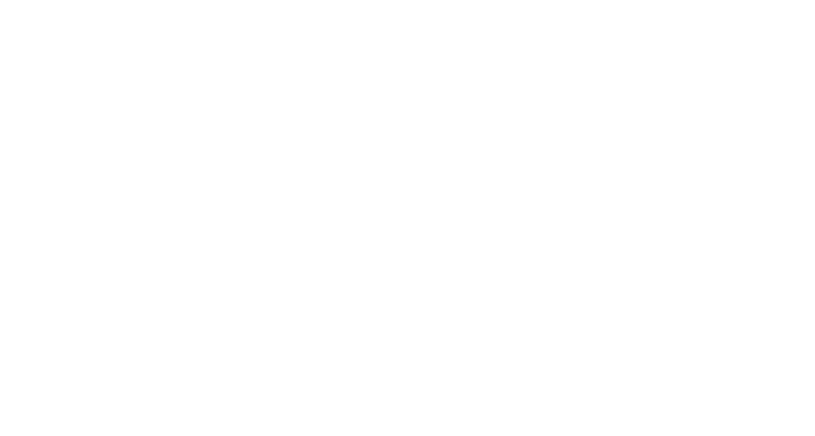
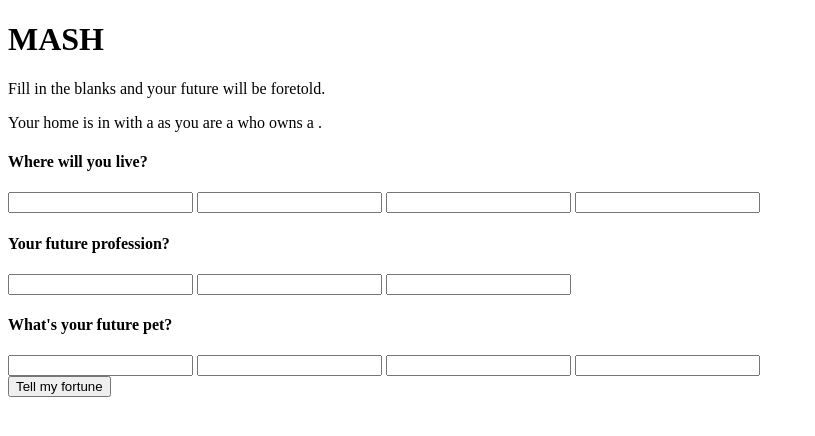
Before and after one commit to BrookelineV/MASH-Game, a plain HTML site: page index.html in a window 1280 px wide. Shown: the whole page, without its empty margins (0-815 px from the left). Drawn offline with Linux system fonts and the light colour scheme.

Commit message:
Update index.html

```diff
--- a/index.html
+++ b/index.html
@@ -1,10 +1,51 @@
+<!DOCTYPE html>
 <html>
+
+  <!-- HEAD SECTION STARTS -->
   <head>
-      <title>Page title<title>
-  <head>
+    <meta charset="utf-8">
+    <meta name="viewport" content="width=device-width, initial-scale=1, minimum-scale=0.5, maximum-scale=0.5, minimal-ui">
+    <title>MASH</title>
+    <link href="" rel="stylesheet">
+    <link href="" rel="stylesheet">
+  </head>
+  <!-- HEAD SECTION ENDS -->
+
+  <!-- BODY SECTION STARTS -->
   <body>
-    <h1>Hello world<h1>
-    <p>My name is Brookeline<p>
-  <body>
-  <input name="answer_1[]" type="text">
-<html>
+    <h1>MASH</h1>
+    <p class="description">Fill in the blanks and your future will be foretold.</p>
+    <form action="" method="post" id="mash">
+      <div id="answers" class="hide">
+        <p>Your home is in <span id="answer_1"></span> with a <span id="answer_3"></span> as you are a <span id="answer_2"></span> who owns a <span id="home"></span>.
+      </div>
+      <div class="bucket">
+        <div class="choice-bucket">
+          <h4 class="highlight">Where will you live?</h4>
+          <input name="answer_1[]" type="Spain">
+          <input name="answer_1[]" type="Japan">
+          <input name="answer_1[]" type="Korea">
+          <input name="answer_1[]" type="Hawaii">
+        </div>
+        <div class="choice-bucket">
+          <h4 class="highlight">Your future profession?</h4>
+          <input name="answer_2[]" type="Cheif">
+          <input name="answer_2[]" type="Doctor">
+          <input name="answer_2[]" type="Movie star>
+          <input name="answer_2[]" type="Engineer">
+        </div>
+        <div class="choice-bucket">
+          <h4 class="highlight">What's your future pet?</h4>
+          <input name="answer_3[]" type="Cat">
+          <input name="answer_3[]" type="Dog">
+          <input name="answer_3[]" type="Bird">
+          <input name="answer_3[]" type="Rabbit">
+        </div>
+      </div>
+      <button type="submit" class="button-submit">Tell my fortune</button>
+    </form>
+    <script src=""></script>
+  </body>
+  <!-- BODY SECTION ENDS -->
+
+</html>
```
